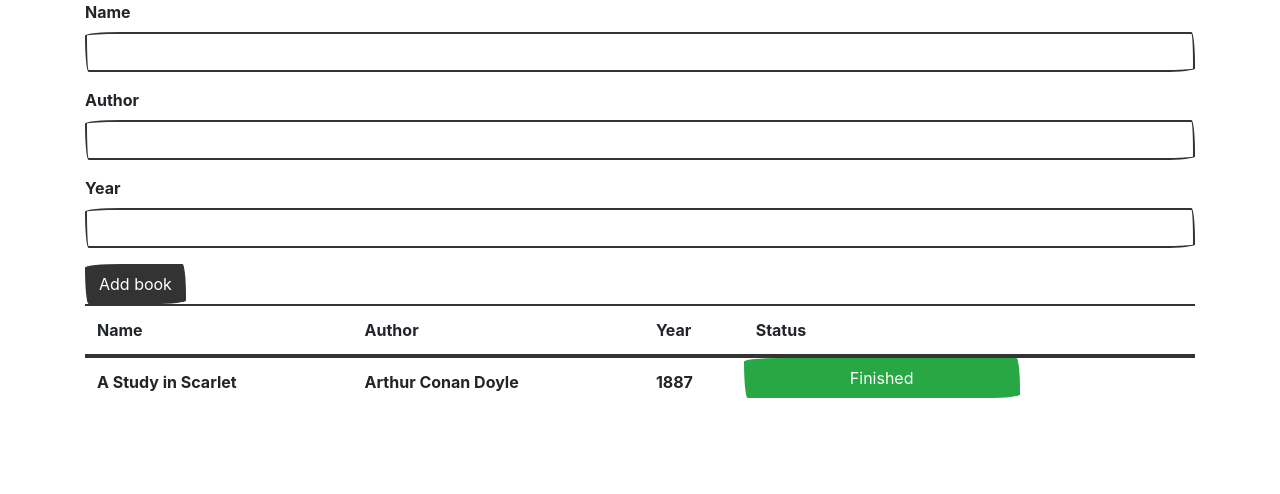
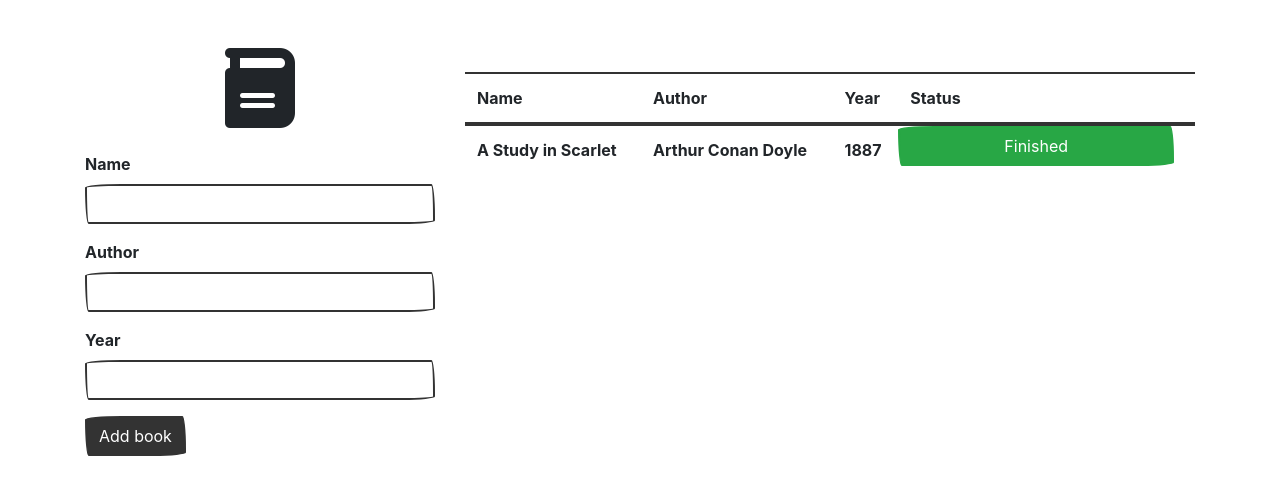
Before and after one commit to pelzolga123/Library, a website: page index.html in a window 1280 px wide. Drawn offline with nearby package versions, Linux system fonts and the light colour scheme; a web font is replaced by a local one.

Commit message:
run npm init, fixing app layout

```diff
--- a/index.html
+++ b/index.html
@@ -5,11 +5,13 @@
     <meta name="viewport" content="width=device-width, initial-scale=1">
     <meta http-equiv="X-UA-Compatible" content="ie=edge" />
     <link rel="stylesheet" href="https://cdnjs.cloudflare.com/ajax/libs/bootswatch/4.3.1/sketchy/bootstrap.min.css">
-    <script src="script.js"></script>
 </head>
 
 <body>
-<div class="container">
+<div class="container mt-4">
+    <div class="row">
+        <div class="col-md-4 mt-4">
+            <div class="book text-center mb-4"><i class=" fas fa-book fa-5x fa-spin"></i></div>
             <form>
                 <div class="form-group">
                     <label for = 'add-name'>Name</label>
@@ -26,7 +28,8 @@
                 <input type = 'submit' class="btn btn-primary" value = 'Add book'/>
 
             </form>
-
+        </div>
+        <div class="col-md-8 mt-5">
             <table class="table">
                 <thead>
                     <tr>
@@ -38,7 +41,10 @@
                 </thead>
                 <tbody id='library-books'></tbody>
             </table>
-
         </div>
+    </div>
+</div>
+<script src="https://kit.fontawesome.com/ccb88d753e.js" crossorigin="anonymous"></script>
+<script src="script.js"></script>
 </body>
 </html
--- a/script.js
+++ b/script.js
@@ -1,67 +1,64 @@
 class Book {
-    constructor(name, author, year, status){
-        this.name = name;
-        this.author = author;
-        this.year = year;
-        this.status = status;
+  constructor (name, author, year, status) {
+    this.name = name
+    this.author = author
+    this.year = year
+    this.status = status
   }
-
 }
 
 class Library {
-    static displayBooks(){
-        let myLibrary = [
-            {   name: 'A Study in Scarlet',
-                author:'Arthur Conan Doyle',
+  static displayBooks () {
+    const myLibrary = [
+      {
+        name: 'A Study in Scarlet',
+        author: 'Arthur Conan Doyle',
         year: '1887',
         status: true
       }
-        ];
-        const library = myLibrary;
-        library.forEach((book) => Library.addBookToLibray(book));
+    ]
+    const library = myLibrary
+    library.forEach((book) => Library.addBookToLibray(book))
   }
 
-    static addBookToLibray(book){
-        var readStat = document.createElement('input');
-        const list = document.querySelector('#library-books');
+  static addBookToLibray (book) {
+    var readStat = document.createElement('input')
+    const list = document.querySelector('#library-books')
 
-        const row = document.createElement('tr');
+    const row = document.createElement('tr')
     row.innerHTML = `
         <td>${book.name}</td>
         <td>${book.author}</td>
         <td>${book.year}</td>
-        `;
+        `
 
-        row.appendChild(readStat);
-        //readStat.setAttribute("type", "button");
-        readStat.classList.add('btn','btn-primary', 'read');
-        list.appendChild(row);
+    row.appendChild(readStat)
+    // readStat.setAttribute("type", "button");
+    readStat.classList.add('btn', 'btn-primary', 'read')
+    list.appendChild(row)
 
-
-        if(book.status) {
-            readStat.classList.add('btn','btn-success');
-            readStat.value = 'Finished';
+    if (book.status) {
+      readStat.classList.add('btn', 'btn-success')
+      readStat.value = 'Finished'
     } else {
-            readStat.classList.add('btn','btn-primary');
-            readStat.value = 'Unread';
+      readStat.classList.add('btn', 'btn-primary')
+      readStat.value = 'Unread'
     }
 
     readStat.addEventListener('click', (e) => {
-            if(book.status) {
-              readStat.classList.remove('btn','btn-success');
-              readStat.classList.add('btn','btn-primary');
-              book.status = false;
-              readStat.value = 'Unread';
+      if (book.status) {
+        readStat.classList.remove('btn', 'btn-success')
+        readStat.classList.add('btn', 'btn-primary')
+        book.status = false
+        readStat.value = 'Unread'
       } else {
-              book.status = true;
-              readStat.classList.remove('btn','btn-promary');
-              readStat.classList.add('btn','btn-success');
-              readStat.value = 'Finished';
+        book.status = true
+        readStat.classList.remove('btn', 'btn-promary')
+        readStat.classList.add('btn', 'btn-success')
+        readStat.value = 'Finished'
       }
-        });
+    })
   }
 }
 
-
-
-document.addEventListener('DOMContentLoaded', Library.displayBooks);
+document.addEventListener('DOMContentLoaded', Library.displayBooks)
```
Also changed, not shown: package.json (added, +31 -0 lines), .eslintrc.json (added), 1 other file. Lines whose indentation alone changed are shown as unchanged.
